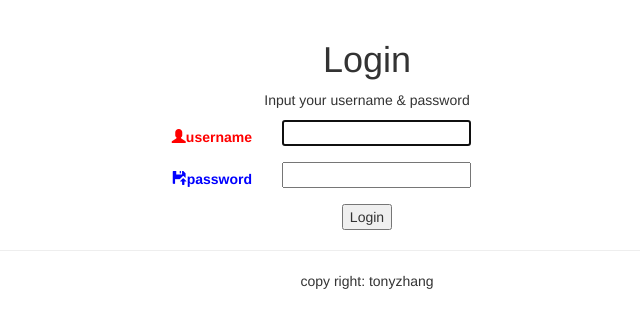
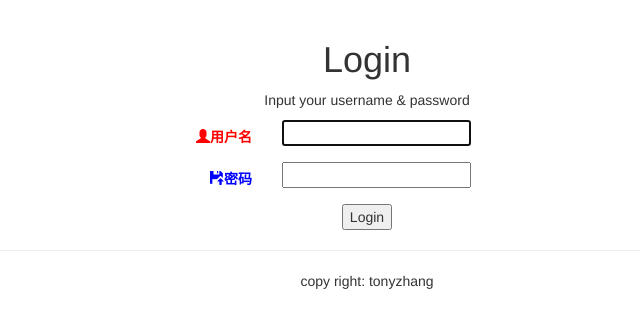
Before and after one commit to codeByCherry/django_pratice, a Django app: page /account/login/ in a window 1280 px wide. Shown: the part 52-380 px from the top of the page, without its empty margins (273-913 px from the left). Run offline with Django 3.2, Linux system fonts and the light colour scheme; some libraries are stand-ins or nearby versions.

Commit message:
获取 form 的 label

```diff
--- a/account/forms.py
+++ b/account/forms.py
@@ -2,5 +2,5 @@ from django import forms
 
 
 class LoginForm(forms.Form):
-    username = forms.CharField()
-    password = forms.CharField(widget=forms.PasswordInput)
+    username = forms.CharField(label='用户名')
+    password = forms.CharField(label='密码', widget=forms.PasswordInput)
--- a/templates/account/login.html
+++ b/templates/account/login.html
@@ -19,7 +19,7 @@ path('login/', LoginView.as_view(), name='login'),
         <div class="form-group">
             <label for="{{form.username.id_for_label}}"
                    class="col-md-5 control-label" style="color:red;">
-                <span class="glyphicon glyphicon-user"></span>username
+                <span class="glyphicon glyphicon-user"></span>{{form.username.label}}
             </label>
             <div class="col-md-6 text-left">
                 {{form.username}}
@@ -29,7 +29,7 @@ path('login/', LoginView.as_view(), name='login'),
         <div class="form-group">
             <label for="{{form.password.id_for_label}}"
                    class="col-md-5 control-label" style="color:blue;">
-                <span class="glyphicon glyphicon-floppy-open"></span>password
+                <span class="glyphicon glyphicon-floppy-open"></span>{{form.password.label}}
             </label>
             <div class="col-md-6 text-left">
                 {{form.password}}
```
